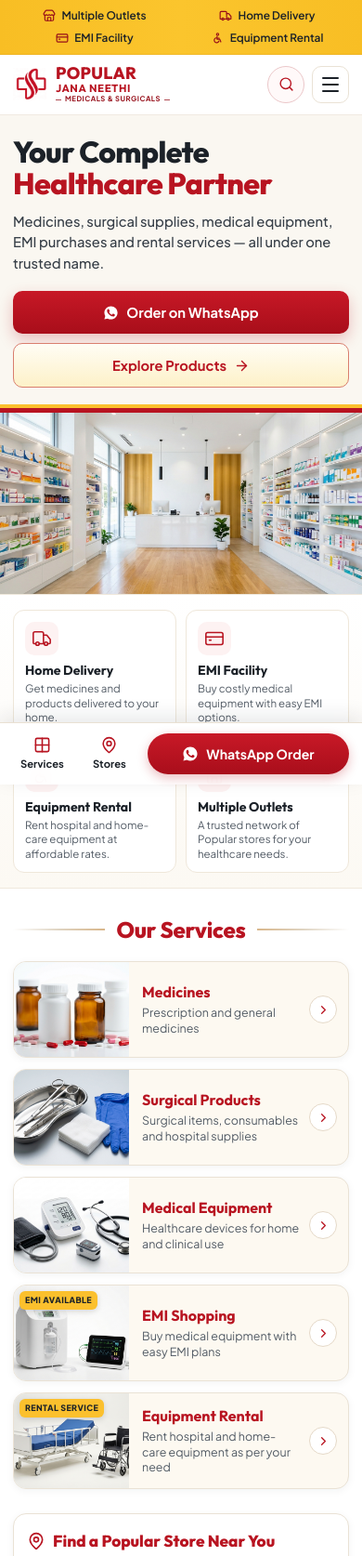
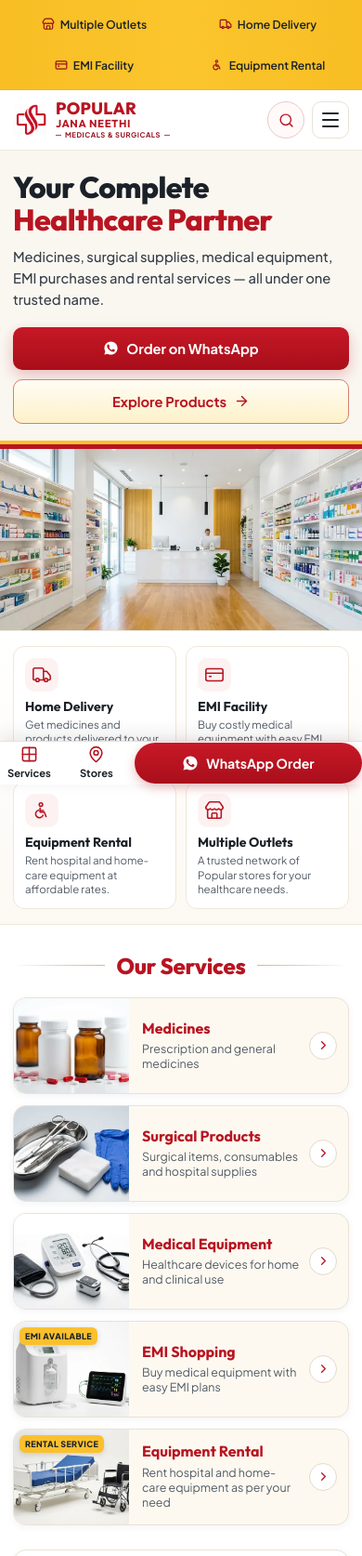
Before and after one commit to biz-apps/populardrugs.in, a plain HTML site: page index.html in a window 390 px wide. Shown: the top 1674 px of the page at 93% size. Drawn offline with nearby package versions, Linux system fonts and the light colour scheme.

Commit message:
Optimize mobile PageSpeed performance (WebP, preload, defer, minified CSS), accessibility, and llms.txt

```diff
--- a/index.html
+++ b/index.html
@@ -266,15 +266,19 @@
     }
     </script>
 
-    <!-- Google Fonts -->
+    <!-- Preload Hero LCP Image -->
+    <link rel="preload" as="image" type="image/webp" imagesrcset="images/hero-pharmacy-mobile.webp 640w, images/hero-pharmacy.webp 960w" imagesizes="(max-width: 820px) 100vw, 62vw" fetchpriority="high">
+
+    <!-- Google Fonts (non-render-blocking) -->
     <link rel="preconnect" href="https://fonts.googleapis.com">
     <link rel="preconnect" href="https://fonts.gstatic.com" crossorigin>
-    <link href="https://fonts.googleapis.com/css2?family=Outfit:wght@600;700;800&family=Plus+Jakarta+Sans:wght@400;500;600;700;800&display=swap" rel="stylesheet">
+    <link rel="preload" as="style" href="https://fonts.googleapis.com/css2?family=Outfit:wght@600;700;800&family=Plus+Jakarta+Sans:wght@400;500;600;700;800&display=swap" onload="this.onload=null;this.rel='stylesheet'">
+    <noscript><link rel="stylesheet" href="https://fonts.googleapis.com/css2?family=Outfit:wght@600;700;800&family=Plus+Jakarta+Sans:wght@400;500;600;700;800&display=swap"></noscript>
 
-    <!-- Lucide Icons (pinned direct URL to avoid redirects for search crawlers) -->
-    <script src="https://cdn.jsdelivr.net/npm/lucide@0.460.0/dist/umd/lucide.min.js"></script>
+    <!-- Lucide Icons (deferred so it never blocks first paint) -->
+    <script src="https://cdn.jsdelivr.net/npm/lucide@0.460.0/dist/umd/lucide.min.js" defer></script>
 
-    <link rel="stylesheet" href="style.css">
+    <link rel="stylesheet" href="style.min.css">
 </head>
 <body>
 
@@ -313,7 +317,7 @@
         <div class="container header-inner">
             <!-- Brand Logo -->
             <a href="#home" class="brand-logo" aria-label="Popular Jana Neethi Medicals and Surgicals Home">
-                <img src="images/logo-mark-red.png" alt="Popular Jana Neethi Logo" class="brand-mark-img" width="48" height="46">
+                <img src="images/logo-mark-red.webp" alt="Popular Jana Neethi Logo" class="brand-mark-img" width="48" height="46">
                 <div class="brand-text">
                     <span class="brand-title">POPULAR</span>
                     <span class="brand-sub">JANA NEETHI</span>
@@ -390,7 +394,7 @@
         <!-- Hero Section -->
         <section id="home" class="hero">
             <div class="hero-visual">
-                <img src="images/hero-pharmacy.jpg" alt="Popular Jana Neethi Modern Pharmacy Store" class="hero-photo">
+                <img src="images/hero-pharmacy.webp" srcset="images/hero-pharmacy-mobile.webp 640w, images/hero-pharmacy.webp 960w" sizes="(max-width: 820px) 100vw, 62vw" alt="Popular Jana Neethi Modern Pharmacy Store" class="hero-photo" width="960" height="536" fetchpriority="high" decoding="async">
                 <!-- Sweeping Double Curve Divider (Yellow + Crimson) -->
                 <svg class="hero-curve-svg" viewBox="0 0 180 420" preserveAspectRatio="none" aria-hidden="true">
                     <!-- Cream left fill -->
@@ -488,9 +492,9 @@
 
                 <div class="services-grid">
                     <!-- Card 1: Medicines -->
-                    <article id="service-medicines" class="service-card" data-service-modal="medicines" tabindex="0" role="button" aria-label="View Medicines details">
+                    <div id="service-medicines" class="service-card" data-service-modal="medicines" tabindex="0" role="button" aria-label="View Medicines details">
                         <div class="service-media">
-                            <img src="images/service-medicines.jpg" alt="Prescription and general medicines" loading="lazy">
+                            <img src="images/service-medicines.webp" alt="Prescription and general medicines" width="560" height="313" loading="lazy" decoding="async">
                         </div>
                         <div class="service-body">
                             <div class="service-badge-icon">
@@ -504,12 +508,12 @@
                                 <i data-lucide="chevron-right"></i>
                             </span>
                         </div>
-                    </article>
+                    </div>
 
                     <!-- Card 2: Surgical Products -->
-                    <article id="service-surgicals" class="service-card" data-service-modal="surgicals" tabindex="0" role="button" aria-label="View Surgical Products details">
+                    <div id="service-surgicals" class="service-card" data-service-modal="surgicals" tabindex="0" role="button" aria-label="View Surgical Products details">
                         <div class="service-media">
-                            <img src="images/service-surgicals.jpg" alt="Surgical items, consumables and hospital supplies" loading="lazy">
+                            <img src="images/service-surgicals.webp" alt="Surgical items, consumables and hospital supplies" width="560" height="313" loading="lazy" decoding="async">
                         </div>
                         <div class="service-body">
                             <div class="service-badge-icon">
@@ -523,12 +527,12 @@
                                 <i data-lucide="chevron-right"></i>
                             </span>
                         </div>
-                    </article>
+                    </div>
 
                     <!-- Card 3: Medical Equipment -->
-                    <article id="service-equipment" class="service-card" data-service-modal="equipment" tabindex="0" role="button" aria-label="View Medical Equipment details">
+                    <div id="service-equipment" class="service-card" data-service-modal="equipment" tabindex="0" role="button" aria-label="View Medical Equipment details">
                         <div class="service-media">
-                            <img src="images/service-equipment.jpg" alt="Healthcare devices for home and clinical use" loading="lazy">
+                            <img src="images/service-equipment.webp" alt="Healthcare devices for home and clinical use" width="560" height="313" loading="lazy" decoding="async">
                         </div>
                         <div class="service-body">
                             <div class="service-badge-icon">
@@ -542,13 +546,13 @@
                                 <i data-lucide="chevron-right"></i>
                             </span>
                         </div>
-                    </article>
+                    </div>
 
                     <!-- Card 4: EMI Shopping -->
-                    <article id="service-emi" class="service-card" data-service-modal="emi" tabindex="0" role="button" aria-label="View EMI Shopping details">
+                    <div id="service-emi" class="service-card" data-service-modal="emi" tabindex="0" role="button" aria-label="View EMI Shopping details">
                         <div class="service-media">
                             <span class="promo-tag">EMI AVAILABLE</span>
-                            <img src="images/service-emi.jpg" alt="Buy medical equipment with easy EMI plans" loading="lazy">
+                            <img src="images/service-emi.webp" alt="Buy medical equipment with easy EMI plans" width="560" height="313" loading="lazy" decoding="async">
                         </div>
                         <div class="service-body">
                             <div class="service-badge-icon">
@@ -562,13 +566,13 @@
                                 <i data-lucide="chevron-right"></i>
                             </span>
                         </div>
-                    </article>
+                    </div>
 
                     <!-- Card 5: Equipment Rental -->
-                    <article id="service-rental" class="service-card" data-service-modal="rental" tabindex="0" role="button" aria-label="View Equipment Rental details">
+                    <div id="service-rental" class="service-card" data-service-modal="rental" tabindex="0" role="button" aria-label="View Equipment Rental details">
                         <div class="service-media">
                             <span class="promo-tag">RENTAL SERVICE</span>
-                            <img src="images/service-rental.jpg" alt="Rent hospital and home-care equipment" loading="lazy">
+                            <img src="images/service-rental.webp" alt="Rent hospital and home-care equipment" width="560" height="313" loading="lazy" decoding="async">
                         </div>
                         <div class="service-body">
                             <div class="service-badge-icon">
@@ -582,7 +586,7 @@
                                 <i data-lucide="chevron-right"></i>
                             </span>
                         </div>
-                    </article>
+                    </div>
                 </div>
             </div>
         </section>
@@ -594,12 +598,12 @@
                 <!-- Left Card: Order Medicines from Home -->
                 <div id="order-home" class="promo-card promo-delivery">
                     <div class="promo-delivery-visual">
-                        <img src="images/promo-delivery.jpg" alt="Popular Jana Neethi Home Delivery Executive" width="320" height="320" loading="lazy">
+                        <img src="images/promo-delivery.webp" alt="Popular Jana Neethi Home Delivery Executive" width="360" height="360" loading="lazy" decoding="async">
                     </div>
                     <div class="promo-delivery-content">
                         <h3>Order <span class="text-red">Medicines<br>from Home</span></h3>
                         <p>Send your prescription on WhatsApp and get your medicines delivered safely to your doorstep.</p>
-                        <a href="https://wa.me/918943226001?text=Hello%20Popular%20Jana%20Neethi%20Medicals%2C%20here%20is%20my%20prescription%20for%20home%20delivery." target="_blank" rel="noopener noreferrer" class="btn-primary-red btn-sm">
+                        <a href="https://wa.me/918943226001?text=Hello%20Popular%20Jana%20Neethi%20Medicals%2C%20I%20would%20like%20to%20order%20medicines." target="_blank" rel="noopener noreferrer" class="btn-primary-red btn-sm">
                             <svg class="wa-icon" viewBox="0 0 24 24" fill="currentColor" aria-hidden="true">
                                 <path d="M12.031 2C6.508 2 2.022 6.486 2.022 12.008c0 1.763.461 3.485 1.337 5.002L2 22l5.121-1.343a9.953 9.953 0 0 0 4.91 1.292h.004c5.522 0 10.008-4.486 10.008-10.008C22.043 6.486 17.554 2 12.031 2zm5.826 14.13c-.246.693-1.43 1.326-1.976 1.41-.498.076-1.148.108-1.855-.118-.428-.137-.978-.32-1.68-.623-2.956-1.277-4.885-4.262-5.033-4.459-.148-.197-1.202-1.6-1.202-3.053 0-1.452.761-2.166 1.031-2.462.27-.295.59-.369.786-.369.197 0 .394.002.566.01.182.009.426-.069.666.509.246.591.836 2.044.91 2.192.074.148.123.32.025.517-.098.197-.148.32-.295.492-.148.172-.31.385-.443.517-.148.148-.301.309-.13.605.172.295.764 1.26 1.64 2.041 1.127 1.005 2.077 1.317 2.372 1.464.295.148.468.123.64-.074.172-.197.738-.861.935-1.157.197-.295.394-.246.664-.148.271.098 1.723.812 2.018.96.295.148.492.222.566.345.074.123.074.713-.172 1.406z"/>
                             </svg>
@@ -707,7 +711,7 @@
                         </button>
                     </div>
                     <div class="promo-rental-visual">
-                        <img src="images/service-rental.jpg" alt="Hospital bed and wheelchair available on rent" width="480" height="270" loading="lazy">
+                        <img src="images/service-rental.webp" alt="Hospital bed and wheelchair available on rent" width="560" height="313" loading="lazy" decoding="async">
                     </div>
                 </div>
 
@@ -795,7 +799,7 @@
             <!-- Col 1: Brand -->
             <div class="footer-col footer-brand-col">
                 <a href="#home" class="brand-logo brand-logo-white">
-                    <img src="images/logo-mark-white.png" alt="Popular Jana Neethi Logo" class="brand-mark-img" width="52" height="50">
+                    <img src="images/logo-mark-white.webp" alt="Popular Jana Neethi Logo" class="brand-mark-img" width="52" height="50" loading="lazy" decoding="async">
                     <div class="brand-text">
                         <span class="brand-title">POPULAR</span>
                         <span class="brand-sub">JANA NEETHI</span>
@@ -878,6 +882,6 @@
         </a>
     </nav>
 
-    <script src="script.js"></script>
+    <script src="script.js" defer></script>
 </body>
 </html>
--- a/script.js
+++ b/script.js
@@ -19,16 +19,18 @@ document.addEventListener('DOMContentLoaded', () => {
     const modalBackdrop = document.getElementById('modalBackdrop');
     const openSearchBtn = document.getElementById('openSearchBtn');
 
-    // Sticky header elevation
-    const onScroll = () => {
-        if (window.scrollY > 12) {
-            header.classList.add('scrolled');
-        } else {
-            header.classList.remove('scrolled');
+    // Sticky header elevation (rAF-throttled to avoid forced synchronous reflow)
+    let scrollTicking = false;
+    const updateHeaderShadow = () => {
+        scrollTicking = false;
+        header.classList.toggle('scrolled', window.scrollY > 12);
+    };
+    window.addEventListener('scroll', () => {
+        if (!scrollTicking) {
+            scrollTicking = true;
+            window.requestAnimationFrame(updateHeaderShadow);
         }
-    };
-    window.addEventListener('scroll', onScroll, { passive: true });
-    onScroll();
+    }, { passive: true });
 
     // Mobile drawer controls
     const setDrawerOpen = (isOpen) => {
--- a/style.css
+++ b/style.css
@@ -1720,19 +1720,22 @@ button {
         padding: 0 14px;
     }
 
-    /* Compact 2x2 Top Utility Bar on Phones */
+    /* Compact 2x2 Top Utility Bar on Phones (WCAG/Lighthouse touch-target compliant) */
     .top-bar-inner {
         display: grid;
         grid-template-columns: repeat(2, 1fr);
-        gap: 6px 10px;
+        gap: 8px 12px;
         padding-top: 8px;
         padding-bottom: 8px;
-        font-size: 0.74rem;
+        font-size: 0.76rem;
     }
 
     .top-bar-item {
         justify-content: center;
         gap: 6px;
+        min-height: 36px;
+        padding: 6px 8px;
+        border-radius: 8px;
     }
 
     .top-bar-item svg {
```
Also changed, not shown: images/hero-pharmacy-mobile.webp (added), images/hero-pharmacy.webp (added), images/logo-mark-red.webp (added), images/logo-mark-white.webp (added), images/promo-delivery.webp (added), images/service-emi.webp (added), images/service-equipment.webp (added), images/service-medicines.webp (added), images/service-rental.webp (added), images/service-surgicals.webp (added), llms.txt, style.min.css (added).
